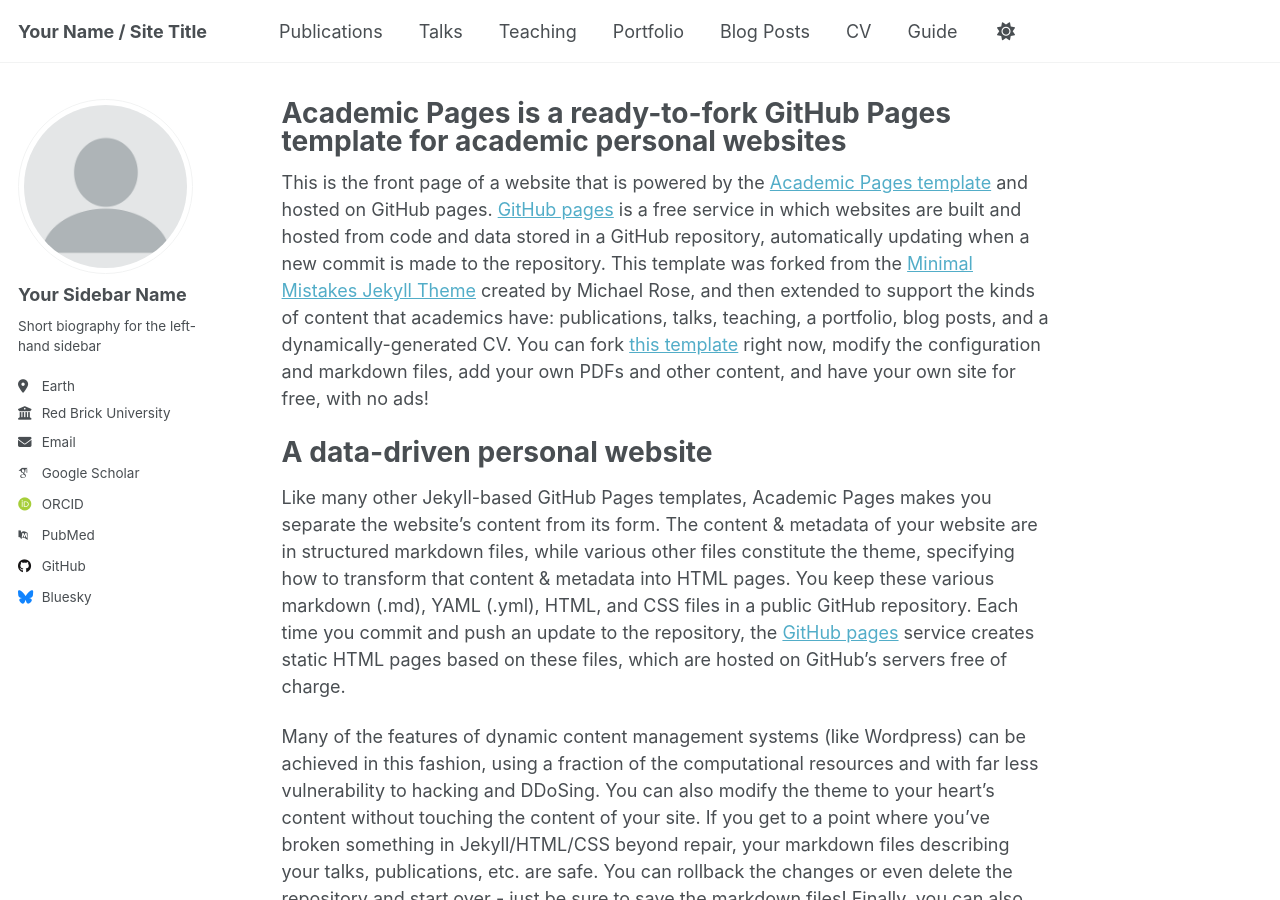
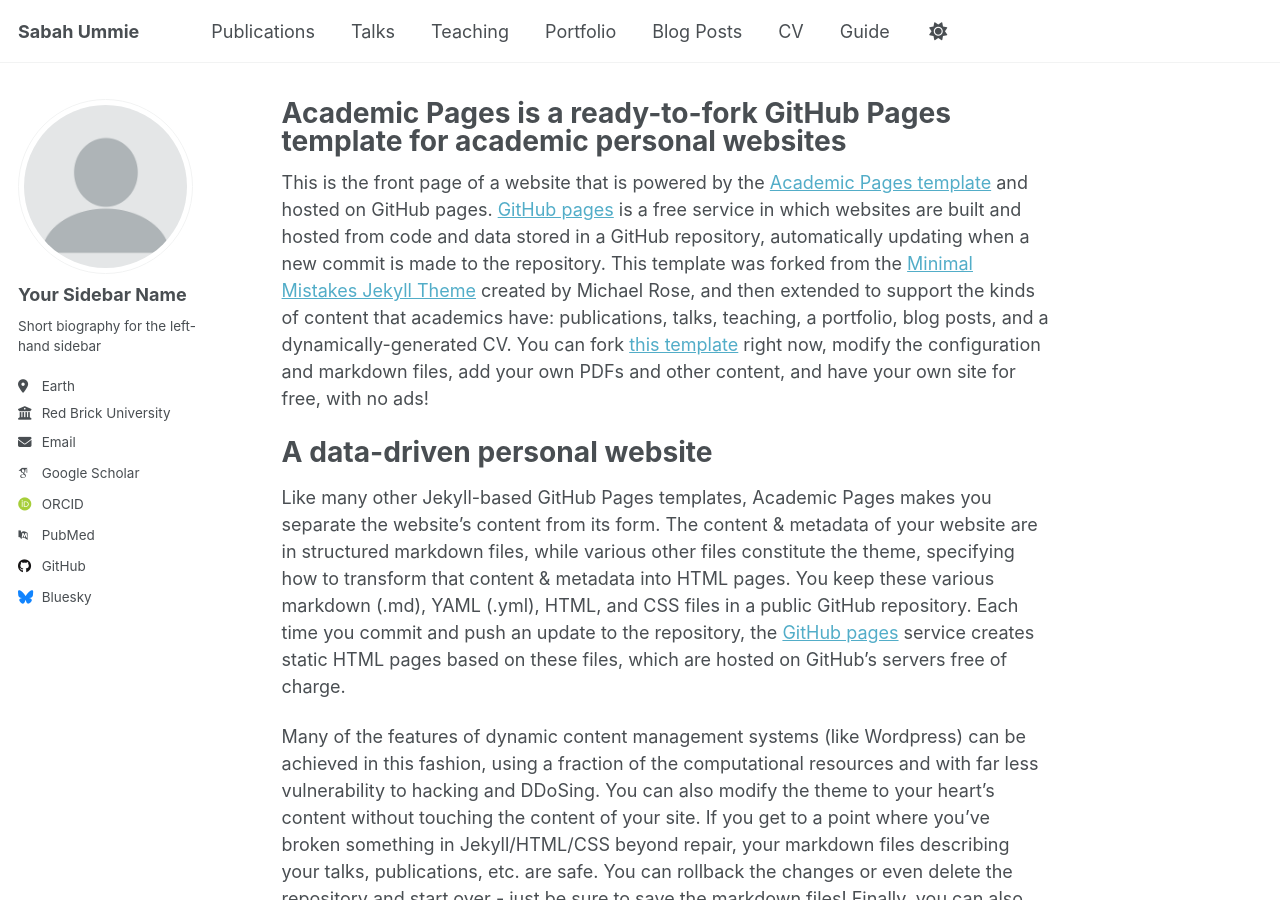
Before and after one commit to sabah215/sabah215.github.io, a Jekyll site: the page built from _pages/about.md, in a window 1280 px wide and 900 px high. Built offline with Jekyll 4.4.1, drawn with Linux system fonts in a browser that asks for light colours; some web fonts are replaced.

Commit message:
name changed

```diff
--- a/_config.yml
+++ b/_config.yml
@@ -9,7 +9,7 @@
 # Basic Site Settings
 locale                   : "en-US"
 site_theme               : "default"
-title                    : "Your Name / Site Title"
+title                    : "Sabah Ummie"
 title_separator          : "-"
 name                     : &name "Your Name"
 description              : &description "personal description"
```
